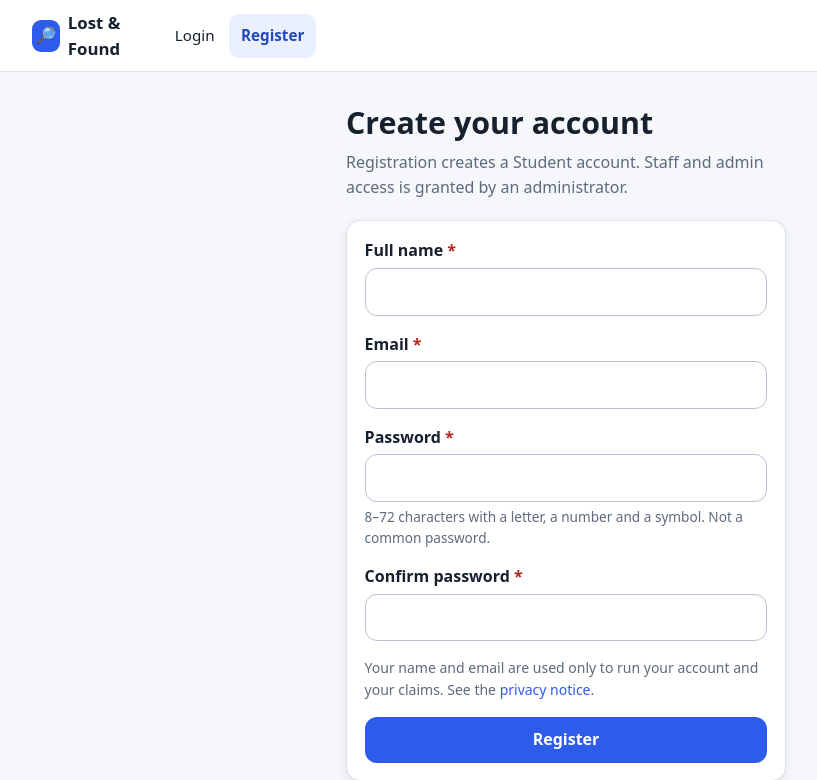
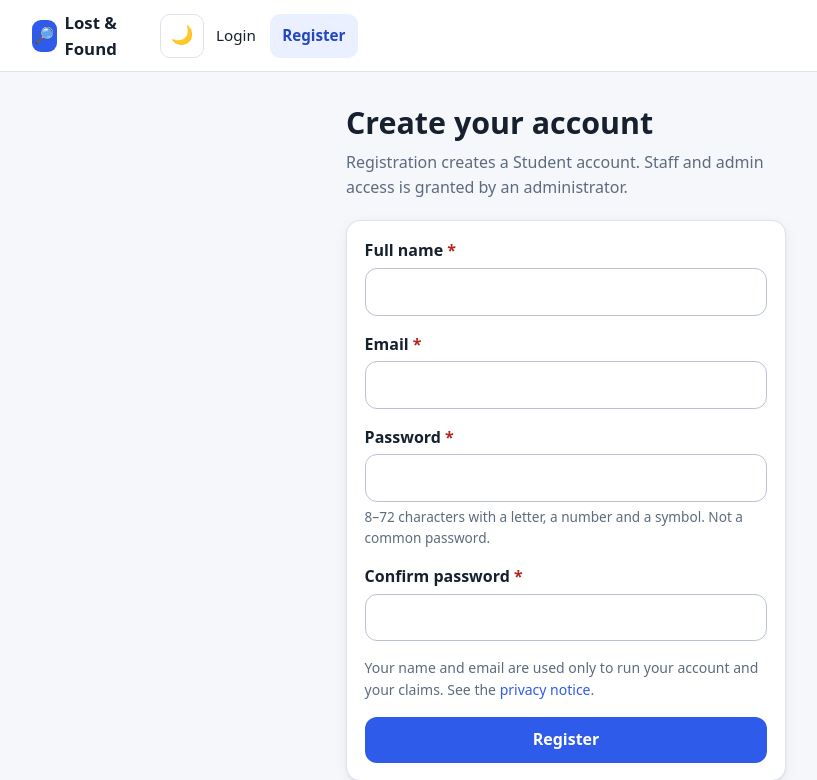
Before and after one commit to ShikharSingh18/lost-found-tracker-system, a PHP site: page /LostFoundTracker/register.php in a window 1280 px wide; the page is wider, and only the part inside the window is pictured. Shown: the top 780 px of that part, without its empty margins (74-891 px from the left). Run offline with PHP 8.4, Linux system fonts and the light colour scheme.

Commit message:
Load theme files and add dark mode toggle to header

```diff
--- a/includes/header.php
+++ b/includes/header.php
@@ -41,6 +41,8 @@ $menu = [
 <?php foreach ($extraCss ?? [] as $css): ?>
 <link rel="stylesheet" href="<?= e(asset_url($css)) ?>">
 <?php endforeach; ?>
+<link rel="stylesheet" href="<?= e(asset_url('assets/css/theme.css')) ?>">
+<script src="<?= e(asset_url('assets/js/theme.js')) ?>"></script>
 </head>
 <body>
 <a class="skip" href="#main">Skip to content</a>
@@ -48,7 +50,10 @@ $menu = [
   <div class="header-wrap">
     <div class="bar">
       <a class="brand" href="<?= e(url('index.php')) ?>"><span class="brand-mark" aria-hidden="true">🔎</span>Lost &amp; Found</a>
-      <label class="nav-btn" for="nav-toggle"><span aria-hidden="true">☰</span><span class="sr-only">Toggle menu</span></label>
+      <div class="bar-actions">
+        <button type="button" class="theme-toggle" id="theme-toggle" aria-pressed="false" aria-label="Switch to dark mode"><span aria-hidden="true">🌙</span></button>
+        <label class="nav-btn" for="nav-toggle"><span aria-hidden="true">☰</span><span class="sr-only">Toggle menu</span></label>
+      </div>
     </div>
     <input type="checkbox" id="nav-toggle" class="nav-toggle" aria-label="Toggle menu">
     <nav class="nav" aria-label="Main">
```
